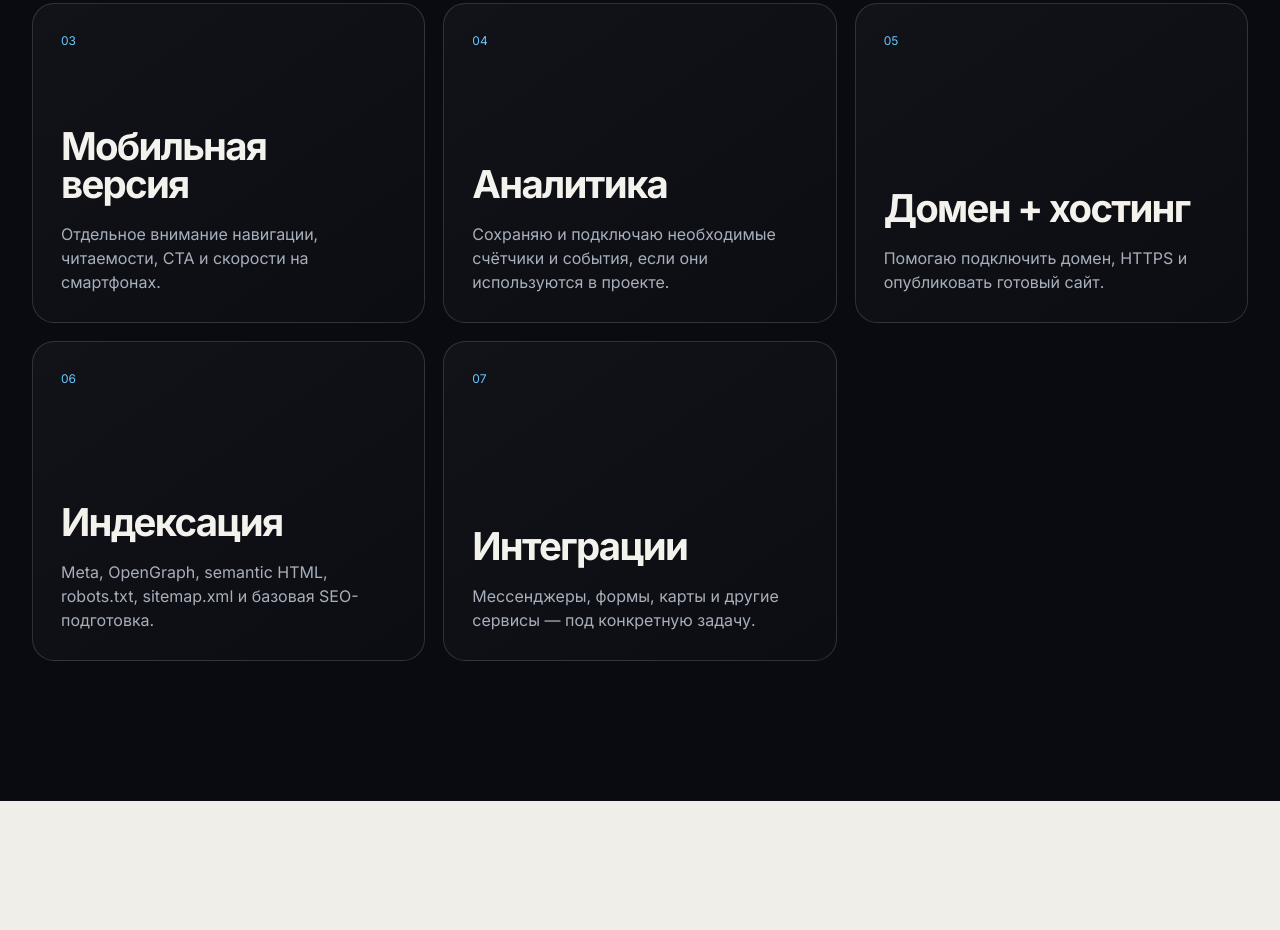
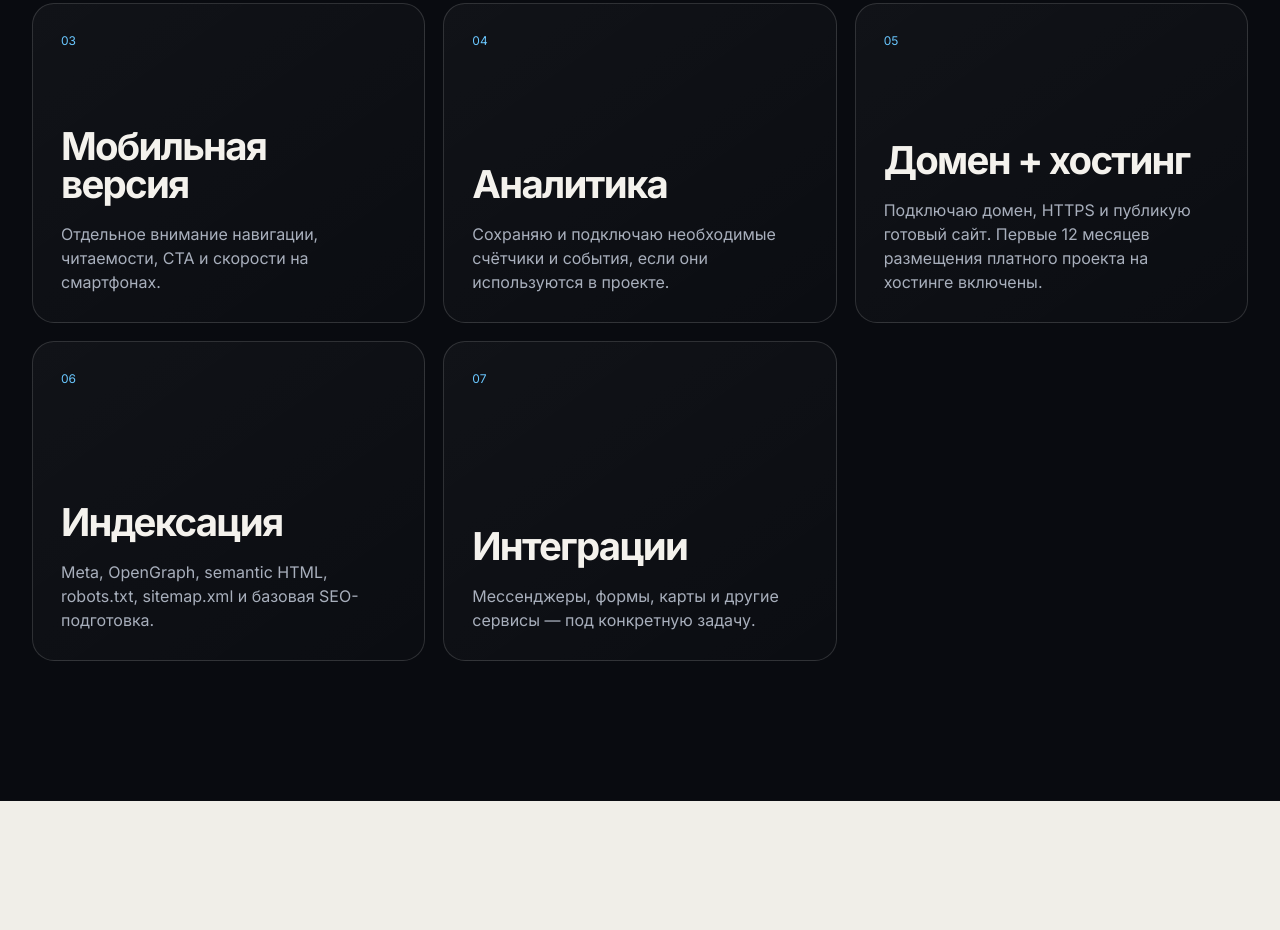
Before and after one commit to evsavelev/evsavelev-web, a website: page index.html in a window 1280 px wide. Shown: the part 5327-6257 px from the top of the page. Drawn offline with Linux system fonts and the light colour scheme.

Commit message:
fix: preserve existing hosting offer in redesign

```diff
--- a/index.html
+++ b/index.html
@@ -161,7 +161,7 @@
         <article class="capability reveal"><span>02</span><h3>Разработка</h3><p>Чистая адаптивная реализация, формы, интерактив и техническая проверка.</p></article>
         <article class="capability reveal"><span>03</span><h3>Мобильная версия</h3><p>Отдельное внимание навигации, читаемости, CTA и скорости на смартфонах.</p></article>
         <article class="capability reveal"><span>04</span><h3>Аналитика</h3><p>Сохраняю и подключаю необходимые счётчики и события, если они используются в проекте.</p></article>
-        <article class="capability reveal"><span>05</span><h3>Домен + хостинг</h3><p>Помогаю подключить домен, HTTPS и опубликовать готовый сайт.</p></article>
+        <article class="capability reveal"><span>05</span><h3>Домен + хостинг</h3><p>Подключаю домен, HTTPS и публикую готовый сайт. Первые 12 месяцев размещения платного проекта на хостинге включены.</p></article>
         <article class="capability reveal"><span>06</span><h3>Индексация</h3><p>Meta, OpenGraph, semantic HTML, robots.txt, sitemap.xml и базовая SEO-подготовка.</p></article>
         <article class="capability reveal"><span>07</span><h3>Интеграции</h3><p>Мессенджеры, формы, карты и другие сервисы — под конкретную задачу.</p></article>
       </div>
```
